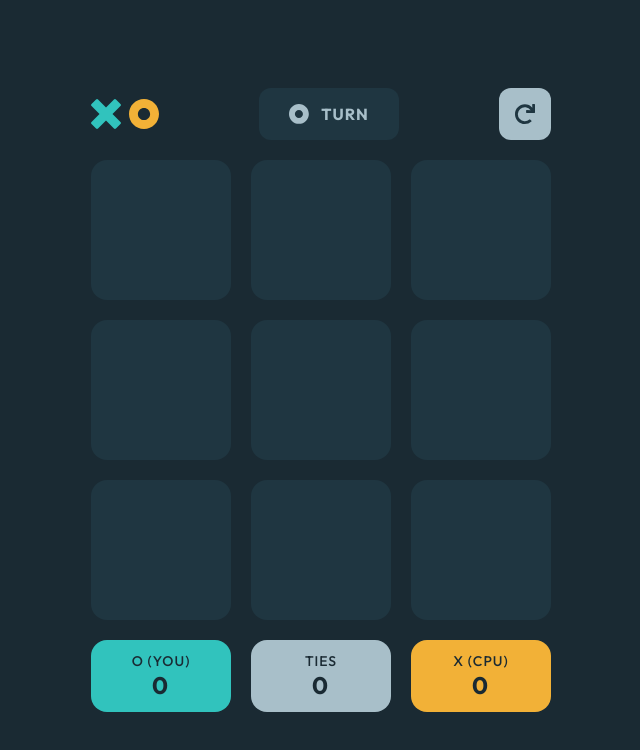
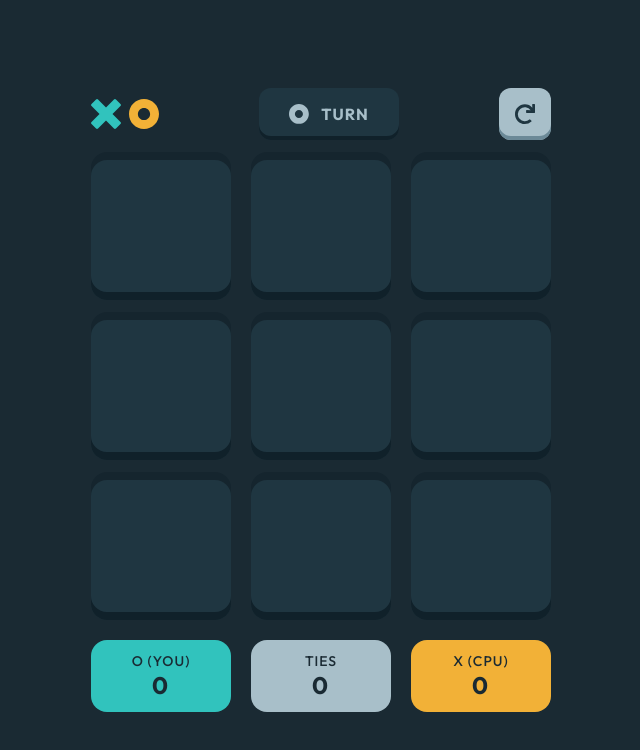
Before and after one commit to phwnganh/Tic-Tac-Toe-game-phwnganh, a React (Vite) app: page / in a window 1280 px wide. Both pictures are taken after a click on the button "NEW GAME (VS CPU)". Shown: the top 750 px of the page, without its empty margins (319-959 px from the left). Built offline with nearby package versions, Linux system fonts and the light colour scheme.

Commit message:
fix: hover and shadow the btns

```diff
--- a/src/components/GameMultiplayer.jsx
+++ b/src/components/GameMultiplayer.jsx
@@ -1,14 +1,23 @@
 import GameStart from "./shared/GameStart.jsx";
-import {useLocation, useOutletContext} from "react-router-dom";
+import {useLocation, useNavigate, useOutletContext} from "react-router-dom";
 import {useCallback, useEffect, useState} from "react";
 import {checkDrawLines, checkWinner} from "../utils/gameLogic.js";
 import WinNotificationModal from "./shared/WinNotificationModal.jsx";
 import RoundTieNotificationModal from "./shared/RoundTieNotificationModal.jsx";
 
 const GameMultiplayer = () => {
-    const {state} = useLocation()
+    const {state} = useLocation();
+    const navigate = useNavigate();
     const { onOpenResetConfirmModal, registerResetHandler } = useOutletContext();
-    const [currentTurn, setCurrentTurn] = useState(state)
+    const validPlayer = state === "X" || state === "O" ? state : "O";
+
+    useEffect(() => {
+        if (state !== "X" && state !== "O") {
+            navigate("/", { replace: true });
+        }
+    }, [state, navigate]);
+
+    const [currentTurn, setCurrentTurn] = useState(validPlayer)
     const [winner, setWinner] = useState(null);
     const [board, setBoard] = useState(Array(9).fill(null))
     const [scores, setScores] = useState({
@@ -23,14 +32,14 @@ const GameMultiplayer = () => {
     const [gameOver, setGameOver] = useState(false)
     const resetGame = useCallback(() => {
         setBoard(Array(9).fill(null));
-        setCurrentTurn(state);
+        setCurrentTurn(validPlayer);
         setGameOver(false)
         setWinningLine([])
-    }, [state]);
+    }, [validPlayer]);
 
     const handleRestartGame = useCallback(() => {
         setBoard(Array(9).fill(null));
-        setCurrentTurn(state);
+        setCurrentTurn(validPlayer);
         setGameOver(false)
         setWinningLine([])
         setScores({
@@ -38,7 +47,7 @@ const GameMultiplayer = () => {
             ties: 0,
             x: 0
         })
-    }, [state])
+    }, [validPlayer])
 
     const handleNextRound = () => {
         resetGame()
--- a/src/components/GameSolo.jsx
+++ b/src/components/GameSolo.jsx
@@ -1,5 +1,5 @@
 import GameStart from "./shared/GameStart.jsx";
-import {useLocation, useOutletContext} from "react-router-dom";
+import {useLocation, useNavigate, useOutletContext} from "react-router-dom";
 import {useCallback, useEffect, useRef, useState} from "react";
 import {checkDrawLines, checkWinner} from "../utils/gameLogic.js";
 import WinNotificationModal from "./shared/WinNotificationModal.jsx";
@@ -7,8 +7,17 @@ import LoseNotificationModal from "./shared/LoseNotificationModal.jsx";
 import RoundTieNotificationModal from "./shared/RoundTieNotificationModal.jsx";
 
 const GameSolo = () => {
-    const {state} = useLocation()
+    const {state} = useLocation();
+    const navigate = useNavigate();
     const { onOpenResetConfirmModal, registerResetHandler } = useOutletContext();
+    const validPlayer = state === "X" || state === "O" ? state : "O";
+
+    useEffect(() => {
+        if (state !== "X" && state !== "O") {
+            navigate("/", { replace: true });
+        }
+    }, [state, navigate]);
+
     const [isOpenWinNotificationModal, setIsOpenWinNotificationModal] = useState(false)
     const [isOpenLoseNotificationModal, setIsOpenLoseNotificationModal] = useState(false)
     const [isOpenRoundTieNotificationModal, setIsOpenRoundTieNotificationModal] = useState(false)
@@ -25,7 +34,7 @@ const GameSolo = () => {
     const handleOpenRoundTieNotificationModal = () => {
         setIsOpenRoundTieNotificationModal(true)
     }
-    const player = state;
+    const player = validPlayer;
     const cpu = player === "X" ? "O" : "X"
     const [currentTurn, setCurrentTurn] = useState(player)
     const [board, setBoard] = useState(Array(9).fill(null));
@@ -160,7 +169,7 @@ const GameSolo = () => {
     <>
         <GameStart isMultiplayer={false} onOpenResetConfirmModal={onOpenResetConfirmModal} currentPlayer={currentTurn} board={board} onClickBoard={handleClickBoard} winningLine={winningLine} winningPlayer={winningPlayer} scores={scores}/>
         {isOpenWinNotificationModal && <WinNotificationModal winnerTurn={currentTurn} isMultiplayer={false} onNextRound={handleNextRound}/>}
-        {isOpenLoseNotificationModal && <LoseNotificationModal onNextRound={handleNextRound}/>}
+        {isOpenLoseNotificationModal && <LoseNotificationModal loserTurn={currentTurn} onNextRound={handleNextRound}/>}
         {isOpenRoundTieNotificationModal && <RoundTieNotificationModal onNextRound={handleNextRound}/>}
     </>
   );
--- a/src/components/shared/GameStart.jsx
+++ b/src/components/shared/GameStart.jsx
@@ -2,14 +2,23 @@ import XIcon from "../../../public/icon-x.svg";
 import OIcon from "../../../public/icon-o.svg";
 import GreyXICon from "../../../public/grey-icon-x.svg";
 import GreyOIcon from "../../../public/grey-icon-o.svg";
-import ShadowOIcon from '../../../public/shadow-icon-o.svg'
-import ShadowXIcon from '../../../public/shadow-icon-x.svg'
-import OutlineOIcon from '../../../public/icon-o-outline.svg'
-import OutlineXIcon from '../../../public/icon-x-outline.svg'
+import ShadowOIcon from "../../../public/shadow-icon-o.svg";
+import ShadowXIcon from "../../../public/shadow-icon-x.svg";
+import OutlineOIcon from "../../../public/icon-o-outline.svg";
+import OutlineXIcon from "../../../public/icon-x-outline.svg";
 import ReturnICon from "../../../public/icon-restart.svg";
-import {Fragment} from "react";
-const GameStart = ({isMultiplayer, onOpenResetConfirmModal, currentPlayer, board, onClickBoard, winningLine = [], winningPlayer, scores}) => {
-    const isCurrentTurn = currentPlayer === "O"
+import { Fragment } from "react";
+const GameStart = ({
+  isMultiplayer,
+  onOpenResetConfirmModal,
+  currentPlayer,
+  board,
+  onClickBoard,
+  winningLine = [],
+  winningPlayer,
+  scores,
+}) => {
+  const isCurrentTurn = currentPlayer === "O";
   return (
     <div className={"flex flex-col gap-5 max-w-115 w-full"}>
       <div className={"flex items-center justify-between"}>
@@ -29,11 +38,14 @@ const GameStart = ({isMultiplayer, onOpenResetConfirmModal, currentPlayer, board
         <button
           type={"button"}
           className={
-                        "uppercase max-w-35 w-full flex-1 py-2.5 sm:py-4 rounded-md sm:rounded-xl bg-slate-800 flex items-center justify-center gap-3"
+            "shadow-[inset_0_-4px_0_0_#10212A] uppercase max-w-35 w-full flex-1 py-2.5 sm:py-4 rounded-md sm:rounded-xl bg-slate-800 flex items-center justify-center gap-3"
           }
         >
           <div className={"flex justify-center items-center w-5 h-5 shrink-0"}>
-                        <img src={isCurrentTurn ? GreyOIcon : GreyXICon} alt={isCurrentTurn ? "GreyOIcon" : "GreyXICon"} />
+            <img
+              src={isCurrentTurn ? GreyOIcon : GreyXICon}
+              alt={isCurrentTurn ? "GreyOIcon" : "GreyXICon"}
+            />
           </div>
           <span
             className={
@@ -44,7 +56,11 @@ const GameStart = ({isMultiplayer, onOpenResetConfirmModal, currentPlayer, board
           </span>
         </button>
 
-                <button type={"button"} onClick={onOpenResetConfirmModal} className={"bg-slate-300 p-4 rounded-xl"}>
+        <button
+          type={"button"}
+          onClick={onOpenResetConfirmModal}
+          className={"shadow-[inset_0_-4px_0_0_#6B8997] bg-slate-300 p-4 rounded-xl"}
+        >
           <div className={"flex items-center justify-center w-5 h-5 shrink-0"}>
             <img src={ReturnICon} alt="ReturnICon" />
           </div>
@@ -53,12 +69,15 @@ const GameStart = ({isMultiplayer, onOpenResetConfirmModal, currentPlayer, board
 
       <div className={"grid grid-cols-3 gap-5"}>
         {Array.from({ length: 9 }, (_, index) => {
-                    const isWinningCell = winningLine.includes(index)
+          const isWinningCell = winningLine.includes(index);
           return (
             <Fragment key={index}>
-                                <div className={"relative group"}>
-                                    <button type={"button"} onClick={() => onClickBoard(index)}
-                                            className={`w-35 h-35 rounded-2xl flex items-center justify-center ${isWinningCell ? winningPlayer === "X" ? "bg-teal-400" : "bg-amber-400" : "bg-slate-800"}`}>
+              <div className={"relative group w-full"}>
+                <button
+                  type={"button"}
+                  onClick={() => onClickBoard(index)}
+                  className={`shadow-[0_-8px_0_0_#10212A80,inset_0_-8px_0_0_#10212A] w-full aspect-square rounded-2xl flex items-center justify-center ${isWinningCell ? (winningPlayer === "X" ? "bg-teal-400" : "bg-amber-400") : "bg-slate-800"}`}
+                >
                   {board[index] ? (
                     <img
                       src={
@@ -83,25 +102,68 @@ const GameStart = ({isMultiplayer, onOpenResetConfirmModal, currentPlayer, board
                 </button>
               </div>
             </Fragment>
-                        )
-                    }
-                )}
+          );
+        })}
       </div>
 
       <div className={"flex gap-5 justify-between"}>
-                <div className={`max-w-35 w-full rounded-2xl bg-teal-400 py-3 flex flex-col justify-center items-center`}>
-                    <p className={"uppercase text-slate-900 text-preset-5 leading-preset-5 tracking-preset-5 font-preset-5-medium"}>{isMultiplayer ? "X (P2)" : isCurrentTurn ? "O (You)" : "X (You)"}</p>
-                    <span className={"text-slate-900 text-preset-2 leading-preset-2 tracking-preset-2 font-preset-2"}>{isMultiplayer ? scores.x : scores.player}</span>
+        <div
+          className={`max-w-35 w-full rounded-2xl bg-teal-400 py-3 flex flex-col justify-center items-center`}
+        >
+          <p
+            className={
+              "uppercase text-slate-900 text-preset-5 leading-preset-5 tracking-preset-5 font-preset-5-medium"
+            }
+          >
+            {isMultiplayer ? "X (P2)" : isCurrentTurn ? "O (You)" : "X (You)"}
+          </p>
+          <span
+            className={
+              "text-slate-900 text-preset-2 leading-preset-2 tracking-preset-2 font-preset-2"
+            }
+          >
+            {isMultiplayer ? scores.x : scores.player}
+          </span>
         </div>
 
-                <div className={"max-w-35 w-full rounded-2xl bg-slate-300 py-3 flex flex-col justify-center items-center"}>
-                    <p className={"uppercase text-slate-900 text-preset-5 leading-preset-5 tracking-preset-5 font-preset-5-medium"}>Ties</p>
-                    <span className={"text-slate-900 text-preset-2 leading-preset-2 tracking-preset-2 font-preset-2"}>{scores.ties}</span>
+        <div
+          className={
+            "max-w-35 w-full rounded-2xl bg-slate-300 py-3 flex flex-col justify-center items-center"
+          }
+        >
+          <p
+            className={
+              "uppercase text-slate-900 text-preset-5 leading-preset-5 tracking-preset-5 font-preset-5-medium"
+            }
+          >
+            Ties
+          </p>
+          <span
+            className={
+              "text-slate-900 text-preset-2 leading-preset-2 tracking-preset-2 font-preset-2"
+            }
+          >
+            {scores.ties}
+          </span>
         </div>
 
-                <div className={`max-w-35 w-full rounded-2xl bg-amber-400 py-3 flex flex-col justify-center items-center`}>
-                    <p className={"uppercase text-slate-900 text-preset-5 leading-preset-5 tracking-preset-5 font-preset-5-medium"}>{isMultiplayer ? "O (P1)" : !isCurrentTurn ? "O (CPU)" : "X (CPU)"}</p>
-                    <span className={"text-slate-900 text-preset-2 leading-preset-2 tracking-preset-2 font-preset-2"}>{isMultiplayer ? scores.o : scores.cpu}</span>
+        <div
+          className={`max-w-35 w-full rounded-2xl bg-amber-400 py-3 flex flex-col justify-center items-center`}
+        >
+          <p
+            className={
+              "uppercase text-slate-900 text-preset-5 leading-preset-5 tracking-preset-5 font-preset-5-medium"
+            }
+          >
+            {isMultiplayer ? "O (P1)" : !isCurrentTurn ? "O (CPU)" : "X (CPU)"}
+          </p>
+          <span
+            className={
+              "text-slate-900 text-preset-2 leading-preset-2 tracking-preset-2 font-preset-2"
+            }
+          >
+            {isMultiplayer ? scores.o : scores.cpu}
+          </span>
         </div>
       </div>
     </div>
--- a/src/components/shared/LoseNotificationModal.jsx
+++ b/src/components/shared/LoseNotificationModal.jsx
@@ -26,7 +26,7 @@ const LoseNotificationModal = ({loserTurn, onNextRound}) => {
                         <button
                             type={"button"}
                             className={
-                                "rounded-xl bg-slate-300 p-4 uppercase text-slate-900 text-preset-4 leading-preset-4 tracking-preset-4 font-preset-4"
+                                "shadow-[inset_0_-4px_0_0_#6B8997] rounded-xl bg-slate-300 p-4 uppercase text-slate-900 text-preset-4 leading-preset-4 tracking-preset-4 font-preset-4"
                             }
                             onClick={() => navigate("/")}
                         >
@@ -35,7 +35,7 @@ const LoseNotificationModal = ({loserTurn, onNextRound}) => {
                         <button
                             type={"button"}
                             className={
-                                "rounded-xl bg-amber-400 p-4 uppercase text-slate-900 text-preset-4 leading-preset-4 tracking-preset-4 font-preset-4"
+                                "shadow-[0_-8px_0_0_#10212A80,inset_0_-4px_0_0_#CC8B13] rounded-xl bg-amber-400 p-4 uppercase text-slate-900 text-preset-4 leading-preset-4 tracking-preset-4 font-preset-4"
                             }
                             onClick={onNextRound}
                         >
--- a/src/components/shared/RoundTieNotificationModal.jsx
+++ b/src/components/shared/RoundTieNotificationModal.jsx
@@ -16,7 +16,7 @@ const RoundTieNotificationModal = ({onNextRound}) => {
                     <button
                         type={"button"}
                         className={
-                            "rounded-xl bg-slate-300 p-4 uppercase text-slate-900 text-preset-4 leading-preset-4 tracking-preset-4 font-preset-4"
+                            "shadow-[inset_0_-4px_0_0_#6B8997] rounded-xl bg-slate-300 p-4 uppercase text-slate-900 text-preset-4 leading-preset-4 tracking-preset-4 font-preset-4"
                         }
                         onClick={() => navigate("/")}
                     >
@@ -25,7 +25,7 @@ const RoundTieNotificationModal = ({onNextRound}) => {
                     <button
                         type={"button"}
                         className={
-                            "rounded-xl bg-amber-400 p-4 uppercase text-slate-900 text-preset-4 leading-preset-4 tracking-preset-4 font-preset-4"
+                            "shadow-[0_-8px_0_0_#10212A80,inset_0_-4px_0_0_#CC8B13] rounded-xl bg-amber-400 p-4 uppercase text-slate-900 text-preset-4 leading-preset-4 tracking-preset-4 font-preset-4"
                         }
                         onClick={onNextRound}
                     >
--- a/src/components/shared/WinNotificationModal.jsx
+++ b/src/components/shared/WinNotificationModal.jsx
@@ -25,7 +25,7 @@ const WinNotificationModal = ({winnerTurn, isMultiplayer, onNextRound}) => {
                         <button
                             type={"button"}
                             className={
-                                "rounded-xl bg-slate-300 p-4 uppercase text-slate-900 text-preset-4 leading-preset-4 tracking-preset-4 font-preset-4"
+                                "shadow-[inset_0_-4px_0_0_#6B8997] rounded-xl bg-slate-300 p-4 uppercase text-slate-900 text-preset-4 leading-preset-4 tracking-preset-4 font-preset-4"
                             }
                             onClick={() => navigate("/")}
                         >
@@ -34,7 +34,7 @@ const WinNotificationModal = ({winnerTurn, isMultiplayer, onNextRound}) => {
                         <button
                             type={"button"}
                             className={
-                                "rounded-xl bg-amber-400 p-4 uppercase text-slate-900 text-preset-4 leading-preset-4 tracking-preset-4 font-preset-4"
+                                "shadow-[0_-8px_0_0_#10212A80,inset_0_-4px_0_0_#CC8B13] rounded-xl bg-amber-400 p-4 uppercase text-slate-900 text-preset-4 leading-preset-4 tracking-preset-4 font-preset-4"
                             }
                             onClick={onNextRound}
                         >
```
Also changed, not shown: src/components/NewGameMenu.jsx (+4 -4 lines). Lines whose indentation alone changed are shown as unchanged.
